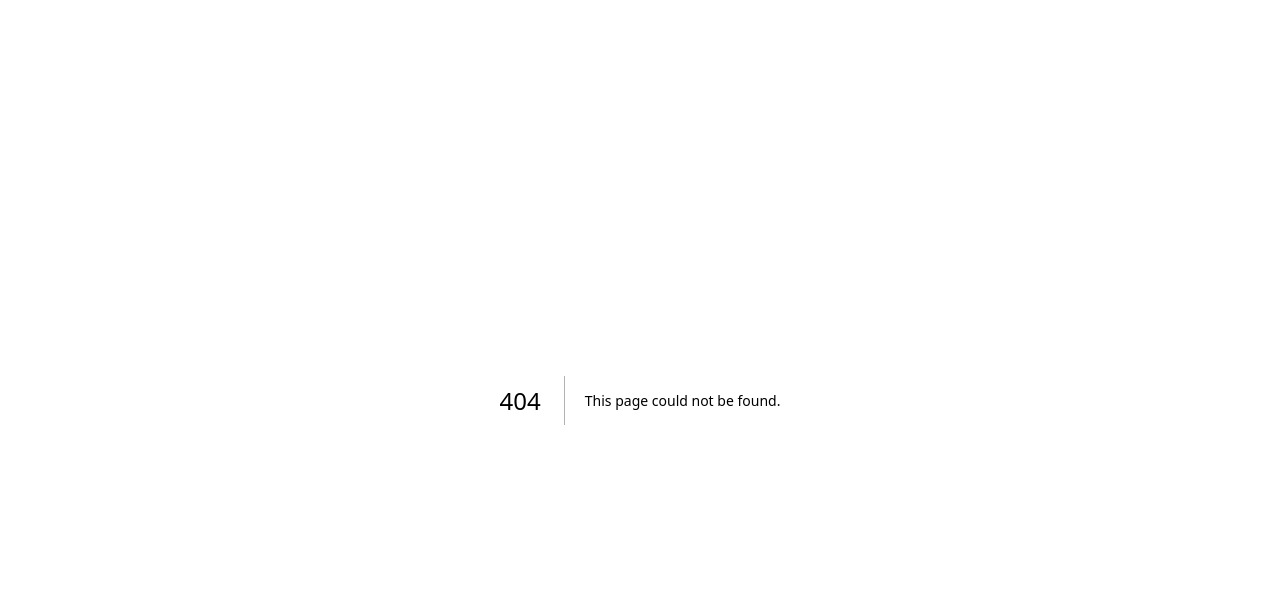
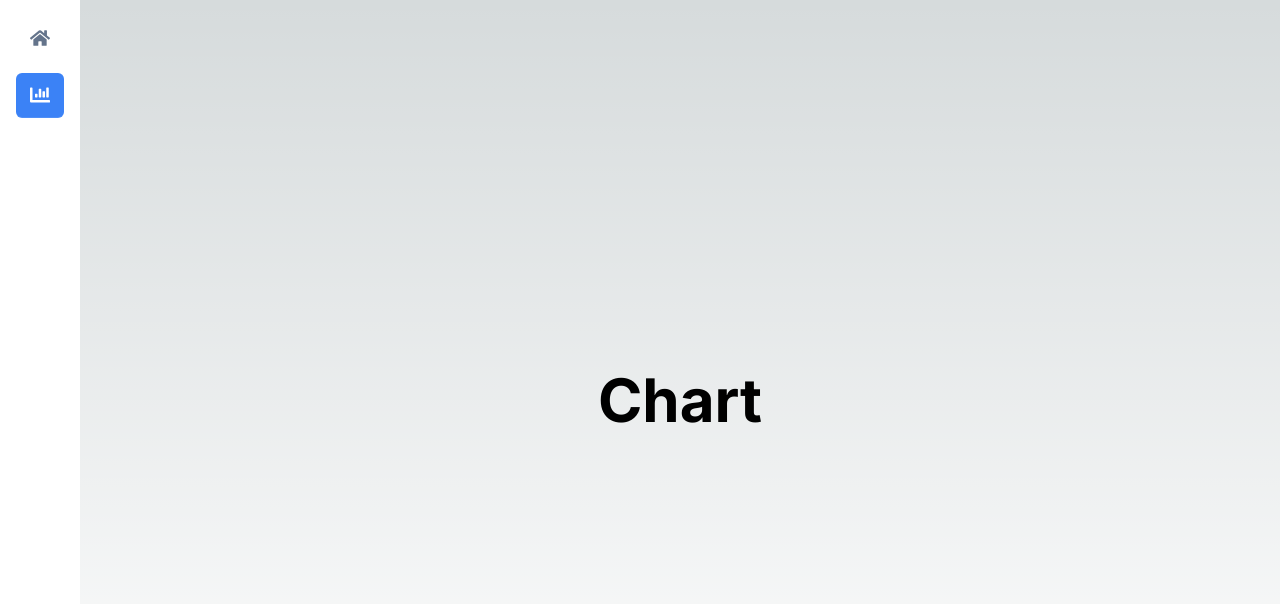
Before and after one commit to luuvinh2608/grab-traffic-website-project, a Next.js app in the folder frontend/: page /charts in a window 1280 px wide. Before the commit this address had no page. Shown: the top 604 px of the page. Built offline with nearby package versions, Linux system fonts and the light colour scheme.

Commit message:
feat: add sidebar & redux

```diff
--- /dev/null
+++ b/frontend/app/charts/page.tsx
@@ -0,0 +1,9 @@
+const Chart = () => {
+  return (
+    <div className="flex h-screen flex-col items-center justify-center">
+      <h1 className="text-6xl font-bold">Chart</h1>
+    </div>
+  );
+};
+
+export default Chart;
--- a/frontend/app/globals.css
+++ b/frontend/app/globals.css
@@ -1,6 +1,9 @@
 @tailwind base;
 @tailwind components;
 @tailwind utilities;
+
+/* Link the mapbox css */
+@import url("https://api.mapbox.com/mapbox-gl-js/v2.8.1/mapbox-gl.css");
 
 :root {
   --foreground-rgb: 0, 0, 0;
--- a/frontend/app/layout.tsx
+++ b/frontend/app/layout.tsx
@@ -1,12 +1,18 @@
+'use client';
 import type { Metadata } from 'next';
 import { Inter } from 'next/font/google';
 import './globals.css';
+import { SideBar } from '@/components';
+import { Provider } from 'react-redux';
+import { store } from '@/libs/redux/store';
+import { useAppDispatch } from '@/libs/redux';
+import { toggleSideBar } from '@/libs/redux/slicePages';
 
 const inter = Inter({ subsets: ['latin'] });
 
-export const metadata: Metadata = {
-  title: 'Create Next App',
-  description: 'Generated by create next app',
+const metadata: Metadata = {
+  title: 'GT Map',
+  description: 'Daily tracking map',
 };
 
 export default function RootLayout({
@@ -16,7 +22,16 @@ export default function RootLayout({
 }>) {
   return (
     <html lang="en">
-      <body className={inter.className}>{children}</body>
+      <body className={[inter.className, 'min-h-screen'].join(' ')}>
+        <Provider store={store}>
+          <div className="flex flex-row">
+            <SideBar />
+            <div className="flex min-h-screen w-screen flex-grow flex-col md:w-full">
+              {children}
+            </div>
+          </div>
+        </Provider>
+      </body>
     </html>
   );
 }
--- /dev/null
+++ b/frontend/components/SideBar.tsx
@@ -0,0 +1,73 @@
+'use client';
+import { useAppDispatch, useAppSelector } from '@/libs/redux';
+import { toggleSideBar } from '@/libs/redux/slicePages';
+import Link from 'next/link';
+import { usePathname } from 'next/navigation';
+import { FaHome, FaChartBar, FaTimes, FaBars } from 'react-icons/fa';
+
+const MenuItem = ({
+  icon,
+  route,
+}: {
+  icon: React.ReactNode;
+  route: string;
+}) => {
+  const dispatch = useAppDispatch();
+  const pathname = usePathname();
+  const colorClass =
+    pathname === route
+      ? 'bg-blue-500 text-white rounded-md'
+      : 'text-slate-500 hover:bg-blue-700 hover:text-white rounded-md';
+  return (
+    <Link
+      href={route}
+      onClick={() => dispatch(toggleSideBar())}
+      className={`text-md flex items-center gap-1 border-b-[1px] border-b-white/10 px-3 py-3 [&>*]:my-auto ${colorClass}`}
+    >
+      <div className="flex w-[24px] text-xl [&>*]:mx-auto">{icon}</div>
+    </Link>
+  );
+};
+
+// Overlay to prevent clicks in background, also serves as our close button
+const ModalOverlay = () => {
+  const dispatch = useAppDispatch();
+  return (
+    <div
+      className={`fixed bottom-0 left-0 right-0 top-0 z-30 flex h-screen w-screen bg-black/50 md:hidden`}
+      onClick={() => {
+        dispatch(toggleSideBar());
+      }}
+    />
+  );
+};
+
+export const SideBar = () => {
+  const { showSideBar } = useAppSelector((state) => state.page);
+  const dispatch = useAppDispatch();
+  const className =
+    'bg-white transition-[margin-left] ease-in-out duration-500 fixed md:static top-0 bottom-0 left-0 z-40 p-4 w-fit';
+  const activeClass = showSideBar ? ' ml-0' : ' ml-[-250px] md:ml-0';
+
+  return (
+    <>
+      <button
+        className="fixed left-0 top-0 z-40 ml-4 mt-4 rounded-full bg-white p-2 shadow-sm md:hidden"
+        onClick={() => {
+          dispatch(toggleSideBar());
+        }}
+      >
+        <div className="text-md text-slate-500">
+          {showSideBar ? <FaTimes /> : <FaBars />}
+        </div>
+      </button>
+      <div className={`${className}${activeClass}`}>
+        <div className="flex flex-col items-center gap-3">
+          <MenuItem route="/" icon={<FaHome />} />
+          <MenuItem route="/charts" icon={<FaChartBar />} />
+        </div>
+      </div>
+      {showSideBar ? <ModalOverlay /> : <></>}
+    </>
+  );
+};
--- /dev/null
+++ b/frontend/components/index.ts
@@ -0,0 +1 @@
+export * from './SideBar';
--- /dev/null
+++ b/frontend/libs/redux/hook.ts
@@ -0,0 +1,12 @@
+import { TypedUseSelectorHook, useDispatch, useSelector } from 'react-redux';
+import { AppDispatch, RootState } from './store';
+
+/**
+ * Typed useSelector hook
+ */
+export const useAppSelector: TypedUseSelectorHook<RootState> = useSelector;
+
+/**
+ * Typed useDispatch hook
+ */
+export const useAppDispatch = () => useDispatch<AppDispatch>();
--- /dev/null
+++ b/frontend/libs/redux/index.ts
@@ -0,0 +1,2 @@
+export * from './store';
+export * from './hook';
--- /dev/null
+++ b/frontend/libs/redux/reducer.ts
@@ -0,0 +1,6 @@
+import { combineReducers } from '@reduxjs/toolkit';
+import { pageReducer } from './slicePages';
+
+export const rootReducer = combineReducers({
+  page: pageReducer,
+});
--- /dev/null
+++ b/frontend/libs/redux/slicePages.ts
@@ -0,0 +1,20 @@
+import { createSlice } from '@reduxjs/toolkit';
+
+type PageState = {
+  showSideBar: boolean;
+};
+
+const PageSlice = createSlice({
+  name: 'page',
+  initialState: {
+    showSideBar: false,
+  } as PageState,
+  reducers: {
+    toggleSideBar(state) {
+      return { ...state, showSideBar: !state.showSideBar };
+    },
+  },
+});
+
+export const { toggleSideBar } = PageSlice.actions;
+export const pageReducer = PageSlice.reducer;
--- /dev/null
+++ b/frontend/libs/redux/store.ts
@@ -0,0 +1,11 @@
+import { configureStore } from '@reduxjs/toolkit';
+import { rootReducer } from './reducer';
+
+// Create the store
+export const store = configureStore({
+  reducer: rootReducer,
+});
+
+// Export the store type
+export type RootState = ReturnType<typeof store.getState>;
+export type AppDispatch = typeof store.dispatch;
```
Also changed, not shown: frontend/package.json (+13 -9 lines).
